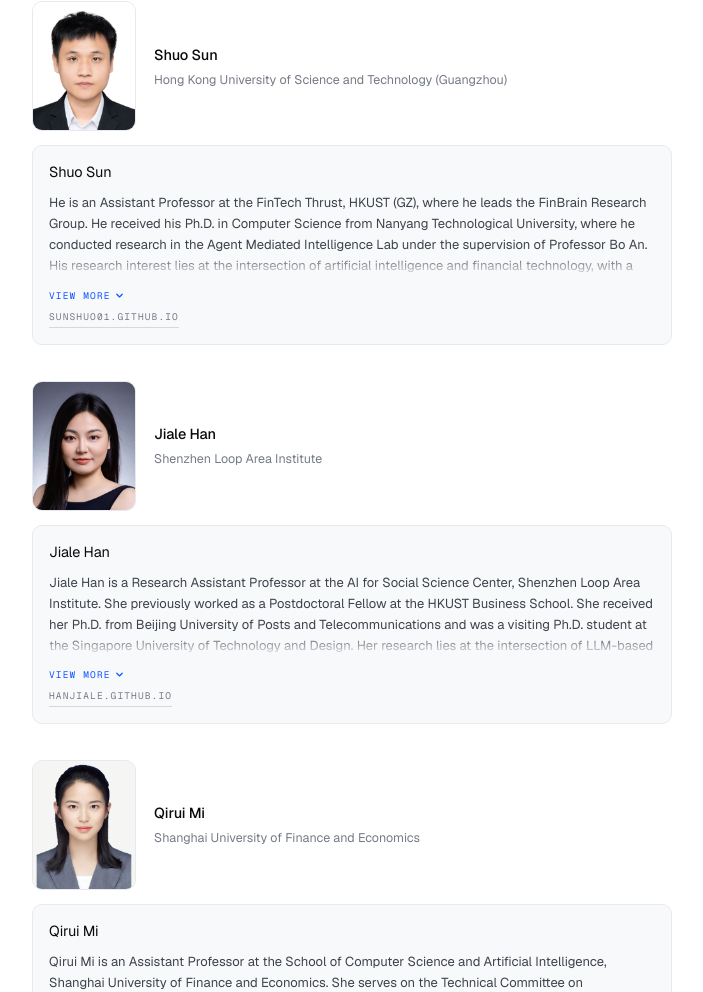
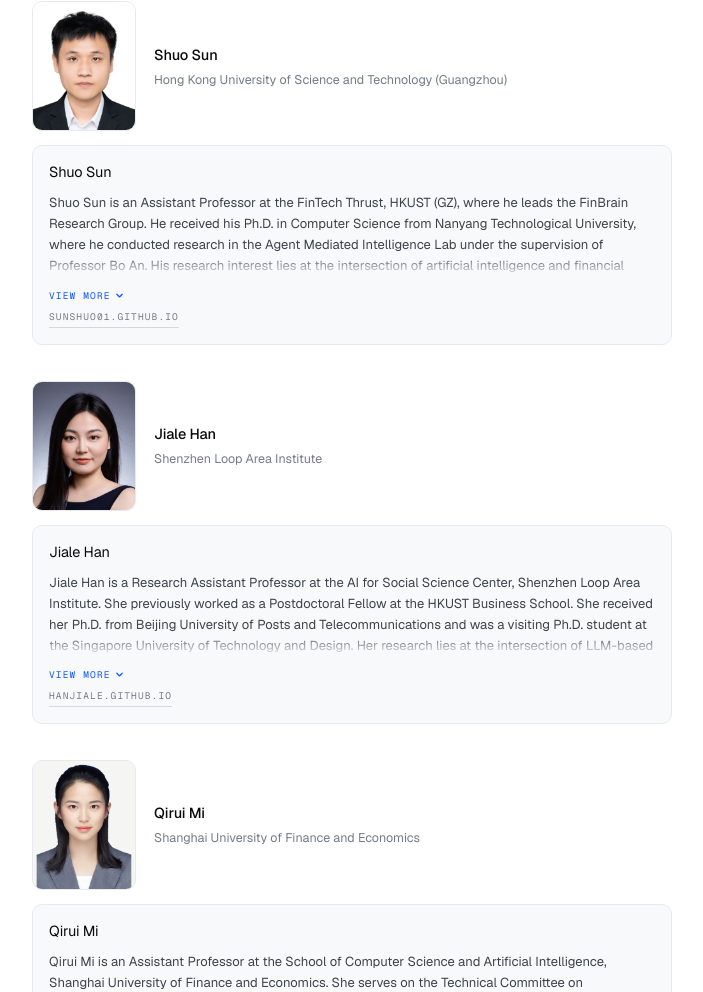
Before and after one commit to litchi-shrimp/agentic-economics-workshop, a plain HTML site: page index.html in a window 1280 px wide. Shown: the part 2135-3127 px from the top of the page, without its empty margins (294-997 px from the left). Drawn offline with nearby package versions, Linux system fonts and the light colour scheme; a web font is replaced by a local one.

Commit message:
更新speaker信息

```diff
--- a/index.html
+++ b/index.html
@@ -228,7 +228,7 @@
                 <p class="sp-pname">Assistant Professor</p>
                 <p class="sp-talk">Shuo Sun</p>
                 <div class="sp-abs">
-                  <p>He is an Assistant Professor at the FinTech Thrust, HKUST (GZ), where he leads the FinBrain
+                  <p>Shuo Sun is an Assistant Professor at the FinTech Thrust, HKUST (GZ), where he leads the FinBrain
                     Research Group. He received his Ph.D. in Computer Science from Nanyang Technological University,
                     where he conducted research in the Agent Mediated Intelligence Lab under the supervision of
                     Professor Bo An. His research interest lies at the intersection of artificial intelligence and
```
